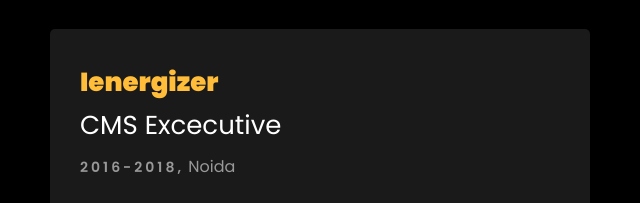
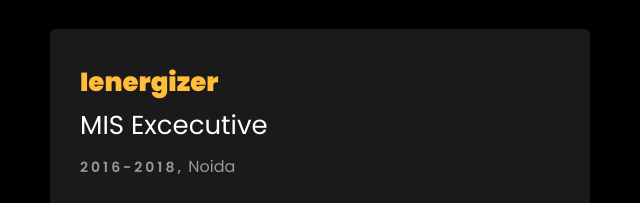
Before and after one commit to HimanshuKumarData/HimanshuKumarData.github.io, a plain HTML site: page index.html in a window 1280 px wide. Shown: the part 2643-2846 px from the top of the page, 35-675 px from the left. Drawn offline with Linux system fonts and the light colour scheme; files whose address does not match are found by name.

Commit message:
Update index.html

```diff
--- a/index.html
+++ b/index.html
@@ -367,7 +367,7 @@
 				<div class="col-md-6">
 					<div class="resume-wrap ftco-animate">
 						<span class="date">Ienergizer</span>
-						<h2>CMS Excecutive</h2>
+						<h2>MIS Excecutive</h2>
 						<span class="position">2016-2018,</span>
 						<span class="mt-4">Noida</span>
 						<p class="mt-4">Ienergizer is a leading Business Process Outsourcing provider (“BPO”) of customer management solutions dedicated to delivering performance while actively supporting and advocating our client’s brand..
```
